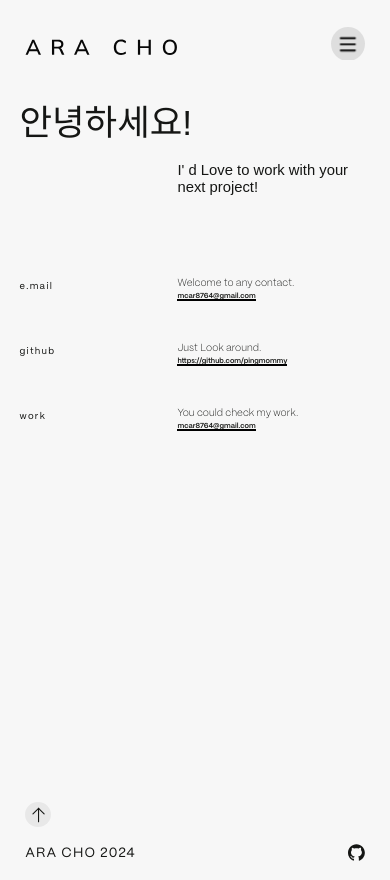
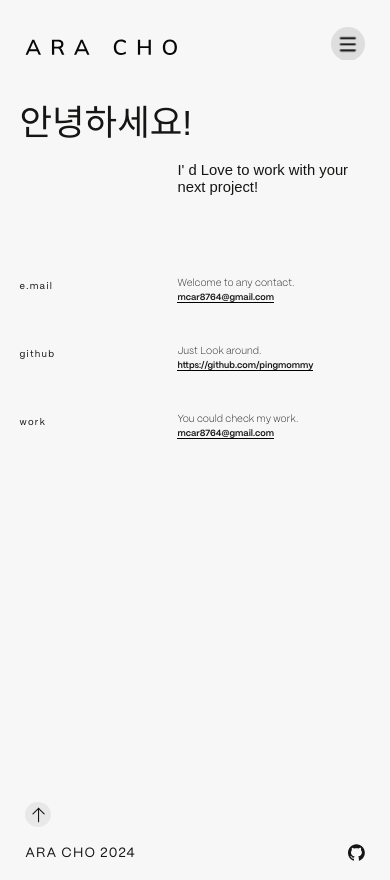
Before and after one commit to pingmommy/my-portfolio_v2, a Next.js app: page /contact in a window 390 px wide. Built offline with nearby package versions, Linux system fonts and the light colour scheme; a web font is replaced by a local one.

Commit message:
반응형 수정, 일부  Link 컴포넌트 a태그로 변경

```diff
--- a/src/component/about/main/mainCotents/mywork/myWorkUI.tsx
+++ b/src/component/about/main/mainCotents/mywork/myWorkUI.tsx
@@ -2,7 +2,6 @@ import Image from "next/image";
 import { MY_WORK_DATA } from "./myWork.data";
 import style from "./myWork.module.css";
 import { MutableRefObject } from "react";
-import Link from "next/link";
 
 interface Props {
   myContainer: MutableRefObject<null>;
@@ -19,7 +18,7 @@ export default function MyWorkUI({ myContainer }: Props) {
           <section className={`${style.myWorkSection} recent-item`}>
             {MY_WORK_DATA.map((item, idx) => (
               <div className={style.myWorkWrapper} key={idx}>
-                <Link href={item.href} target="_blank">
+                <a href={item.href} target="_blank">
                   <div className={style.visualContents}>
                     <Image
                       className={style.img}
@@ -27,7 +26,7 @@ export default function MyWorkUI({ myContainer }: Props) {
                       alt={item.alt}
                     />
                   </div>
-                </Link>
+                </a>
                 <h3 className={style.myWorkTitle}>{item.name}</h3>
                 <p className={style.myWorkSummary}>{item.summary}</p>
               </div>
--- a/src/component/contact/main/main.module.css
+++ b/src/component/contact/main/main.module.css
@@ -29,11 +29,29 @@
 .contentLink {
   font-size: 1.7rem;
   font-weight: 900;
-  border-bottom: 2px solid black;
+  border-bottom: 0.2vmax solid black;
 }
 
 @media (max-width: 450px) {
   .contactWrapper {
     height: 80vh;
   }
+
+  .contentLink {
+    font-size: 2.1rem;
+  }
+
+  .main_content {
+    font-size: 2.6rem;
+  }
+
+  .main_itemTitle {
+    font-size: 2.65rem;
+  }
 }
+
+@media (orientation: portrait) {
+  .contactWrapper {
+    min-height: 65vh;
+  }
+}
--- a/src/component/footer/footer.tsx
+++ b/src/component/footer/footer.tsx
@@ -1,6 +1,5 @@
 "use client";
 
-import Link from "next/link";
 import style from "./footer.module.css";
 import { GithubOutlined } from "@ant-design/icons";
 import { ScrollToPlugin } from "gsap/all";
@@ -42,9 +41,12 @@ export default function Footer() {
           <div className={style.secondBox}>
             <p className={style.secondBoxText}>ARA CHO 2024</p>
             <div className={style.secondBoxIcon}>
-              <Link href="#">
+              <a
+                href="https://github.com/pingmommy/my-portfolio_v2"
+                target="_blank"
+              >
                 <GithubOutlined />
-              </Link>
+              </a>
             </div>
           </div>
         </section>
--- a/src/component/work/work.module.css
+++ b/src/component/work/work.module.css
@@ -1,5 +1,5 @@
 .wrapper {
-  padding-bottom: 5rem;
+  padding-bottom: 12rem;
   margin: 0 auto;
 
   width: 90%;
@@ -8,6 +8,6 @@
 @media (orientation: portrait) {
   .wrapper {
     padding-top: 7vmax;
-    padding-bottom: 15vmax;
+    padding-bottom: 20vmax;
   }
 }
```
